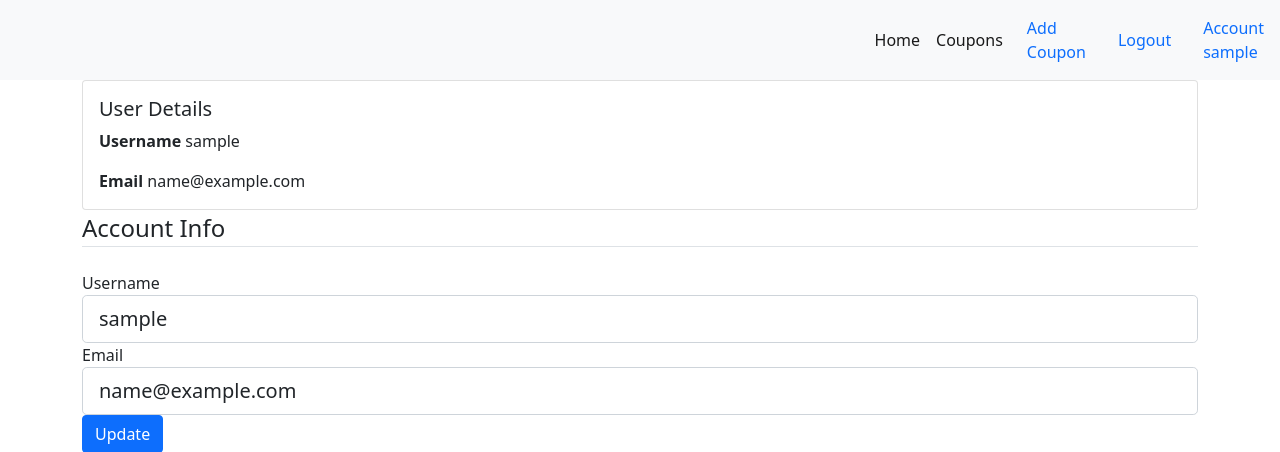
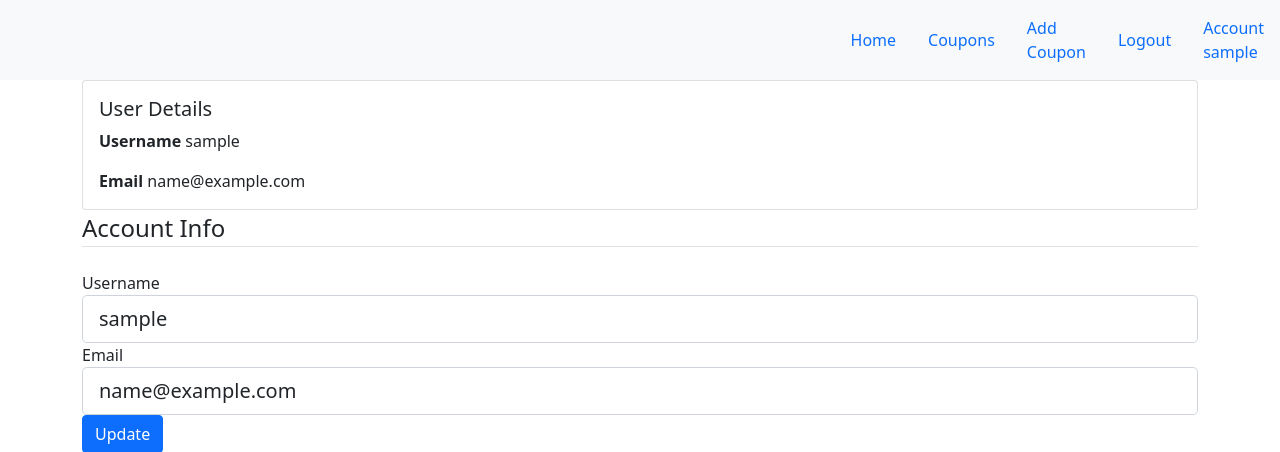
Before and after one commit to Rishabh-Jain21/Flask-Coupan-Manager, a Flask app: page /account in a window 1280 px wide. Shown: the top 452 px of the page. Run offline with Flask 3, Linux system fonts and the light colour scheme; the visitor is signed in with stand-in values (Sample User, id 1).

Commit message:
Updated layout page

```diff
--- a/coupons_manager/templates/layout.html
+++ b/coupons_manager/templates/layout.html
@@ -21,14 +21,8 @@
   <nav class="navbar navbar-expand-lg navbar-light bg-light">
     <div class="container-fluid"></div>
     <div class="collapse navbar-collapse" id="navbarSupportedContent">
-      <ul class="navbar-nav me-auto mb-2 mb-lg-0">
-        <li class="nav-item">
-          <a class="nav-link active" aria-current="page" href="{{url_for('main.index')}}">Home</a>
-        </li>
-        <li>
-          <a class="nav-link active" aria-current="page" href="{{url_for('main.show_coupons')}}">Coupons</a>
-        </li>
-      </ul>
+      <a class="nav-link active" aria-current="page" href="{{url_for('main.index')}}">Home</a>
+      <a class="nav-link active" aria-current="page" href="{{url_for('main.show_coupons')}}">Coupons</a>
       <a class="nav-link active" aria-current="page" href="{{url_for('coupons.new_coupon')}}">Add Coupon</a>
       {% if current_user.is_authenticated %}
       <a class="nav-link active" aria-current="page" href="{{url_for('users.logout')}}">Logout</a>
```
